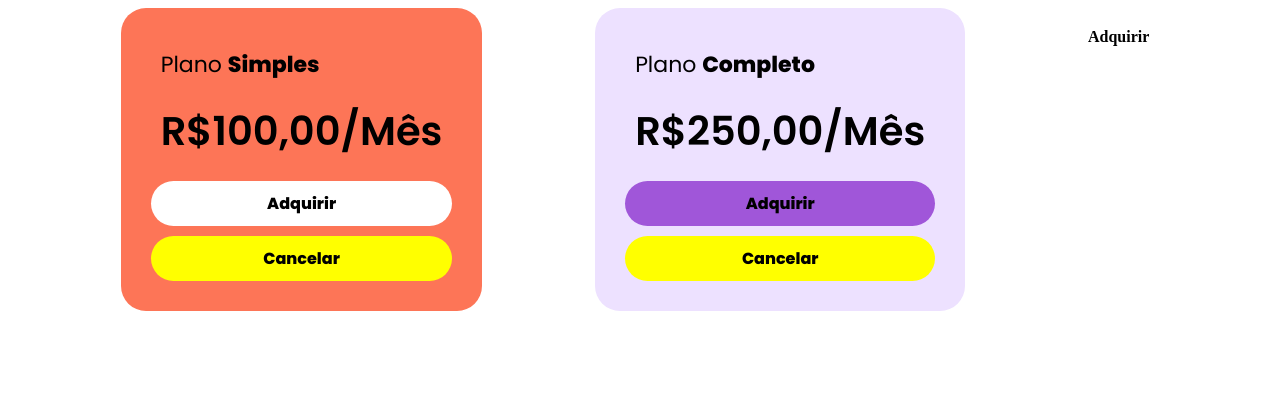
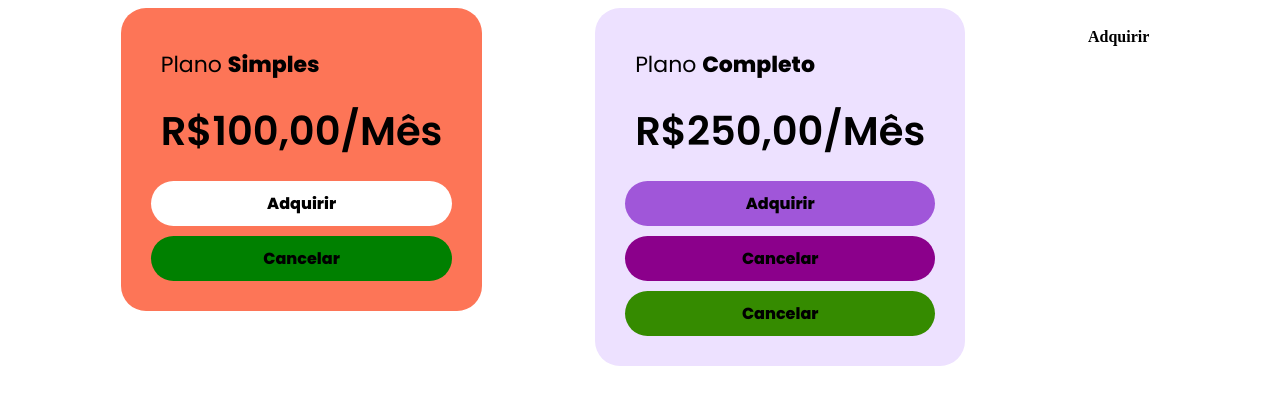
Before and after one commit to Albertinesilva/Curso-Angular, an Angular app: page / in a window 1280 px wide. Shown: the top 404 px of the page. Built offline with nearby package versions, Linux system fonts and the light colour scheme.

Commit message:
Segundo caso de uso com ::ng-deep e host

```diff
--- a/src/app/card-roxo/card-roxo.component.html
+++ b/src/app/card-roxo/card-roxo.component.html
@@ -2,5 +2,6 @@
     <div class="card-roxo__plan card-roxo__item">Plano <b>Completo</b></div>
     <div class="card-roxo__price card-roxo__item">R$250,00/Mês</div>
     <app-card-roxo-button></app-card-roxo-button>
-    <app-card-button-cancel></app-card-button-cancel>
+    <app-card-button-cancel id="primeira-regra"></app-card-button-cancel>
+    <app-card-button-cancel id="segunda-regra"></app-card-button-cancel>
 </div>
--- a/src/app/card-roxo/card-roxo.component.scss
+++ b/src/app/card-roxo/card-roxo.component.scss
@@ -19,4 +19,13 @@
         font-weight: 600;
         font-size: 40px;
     }
+
 }
+
+:host ::ng-deep #primeira-regra .card-cancel-button {
+    background-color: darkmagenta !important;
+}
+
+:host ::ng-deep #segunda-regra .card-cancel-button {
+    background-color: rgb(53, 139, 0) !important;
+}
--- a/src/styles.scss
+++ b/src/styles.scss
@@ -1,2 +1,2 @@
 /* You can add global styles to this file, and also import other style files */
-@import "./styles/global.overrides";
+// @import "./styles/global.overrides";
```
